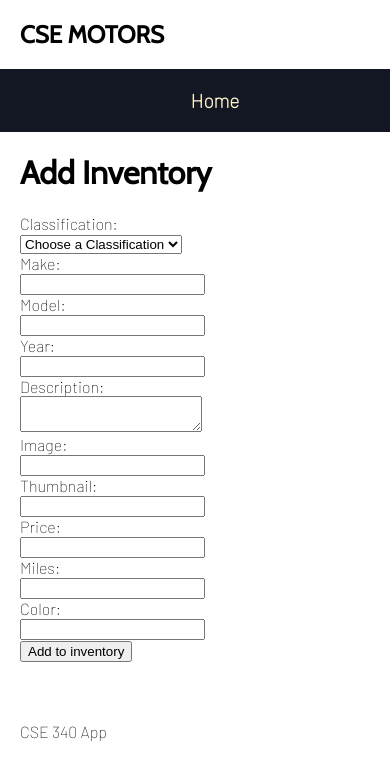
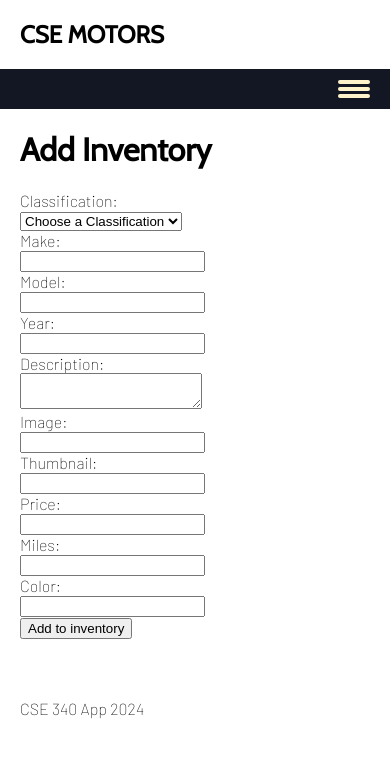
Before and after one commit to Kraken-369/340-starter, a Node server app: page /inventory/add/vehicle in a window 390 px wide. Shown: the top 781 px of the page. Run offline with Node 20, Linux system fonts and the light colour scheme; data that the repository does not hold is empty; some libraries are stand-ins or nearby versions.

Commit message:
Adding hamburger button to responsive nav menu

```diff
--- a/public/css/header.css
+++ b/public/css/header.css
@@ -51,3 +51,69 @@ nav > .container {
   color: var(--white);
   padding: 5px 18px;
 }
+
+.hamburger-button {
+  cursor: pointer;
+  height: 26px;
+  position: absolute;
+  right: 20px;
+  top: 80px;
+  width: 32px;
+}
+
+.hamburger-button input {
+  cursor: pointer;
+  height: 25px;
+  opacity: 0;
+  position: absolute;
+  right: -3px;
+  top: -4px;
+  width: 35px;
+  z-index: 10;
+}
+
+.hamburger-button span {
+  background-color: var(--white);
+  border-radius: 5px;
+  display: block;
+  height: 4px;
+  margin-bottom: 3px;
+  width: 100%;
+}
+
+.hamburger-button input:checked ~ span {
+  transform: rotate(45deg) translate(5px, 5px);
+}
+
+.hamburger-button input:checked ~ span:nth-last-child(2) {
+  transform: rotate(-45deg) translate(0, 0);
+}
+
+.hamburger-button input:checked ~ span:nth-last-child(1) {
+  opacity: 0;
+}
+
+.nav-bar.show-menu {
+  background-color: var(--gray-dark);
+  display: block;
+  flex-direction: column;
+  left: 0;
+  padding: 0;
+  position: absolute;
+  top: 110px;
+  width: 100%;
+}
+
+.nav-bar.show-menu > ul {
+  margin-bottom: 10px;
+}
+
+.nav-bar.show-menu > ul > li {
+  display: block;
+  margin: 0;
+  padding: 10px 0;
+}
+
+.show-menu {
+  transform: translateY(0);
+}
--- a/public/css/styles.css
+++ b/public/css/styles.css
@@ -66,7 +66,7 @@ p {
 
 /*/ ==== [ Meida Queries ] ==== /*/
 
-@media screen and (max-width: 601px) {
+@media screen and (max-width: 768px) {
 
   .hero {
     padding: 20px;
@@ -90,3 +90,32 @@ p {
   }
 
 }
+
+@media screen and (max-width: 768px) {
+
+  .nav-bar {
+    display: none;
+  }
+
+  .hamburger-button {
+    display: block;
+  }
+
+  .nav-bar ul {
+    align-items: normal;
+    flex-direction: column;
+  }
+
+  .front-price-section .price {
+    gap: 20px;
+  }
+
+}
+
+@media screen and (min-width: 769px) {
+
+  .hamburger-button {
+    display: none;
+  }
+
+}
--- /dev/null
+++ b/public/js/script.js
@@ -0,0 +1,20 @@
+/**
+ *  Toggle Menu to responsive mobile screen
+ */
+
+document.getElementById('current-year').innerText = new Date().getFullYear();
+
+const menu = document.getElementById('main-menu');
+const hamburgerButton = document.querySelector('.hamburger-button');
+console.log(menu);
+
+const toggleMenu = () => {
+  if (menu.classList.contains('show-menu')) {
+    menu.classList.remove('show-menu');
+  } else {
+    menu.classList.add('show-menu');
+  }
+
+}
+
+hamburgerButton.addEventListener('click', toggleMenu);
--- a/views/layout.ejs
+++ b/views/layout.ejs
@@ -15,5 +15,6 @@
 
   <%- include('./partials/footer') %>
 
+  <script src="/js/script.js"></script>
 </body>
 </html>
--- a/views/partials/footer.ejs
+++ b/views/partials/footer.ejs
@@ -1,5 +1,5 @@
 <footer>
   <div class="container">
-    CSE 340 App
+    CSE 340 App <span id="current-year"></span>
   </div>
 </footer>
--- a/views/partials/header.ejs
+++ b/views/partials/header.ejs
@@ -5,12 +5,12 @@
     </div>
   </section>
   <nav>
-    <!--div class="hamburger-button">
+    <div class="hamburger-button">
       <input type="checkbox">
       <span></span>
       <span></span>
       <span></span>
-    </div-->
+    </div>
     <div class="container">
       <div class="nav-bar" id="main-menu">
         <%- nav %>
```
